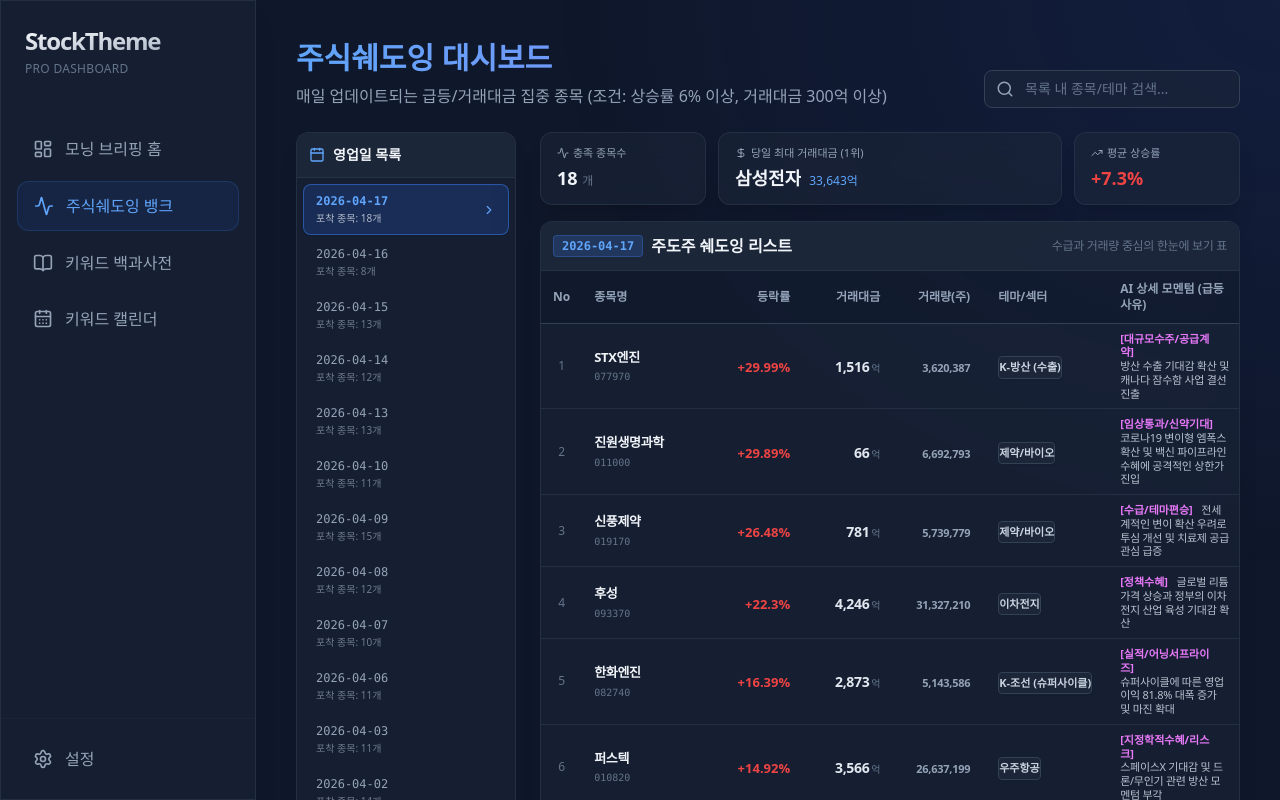
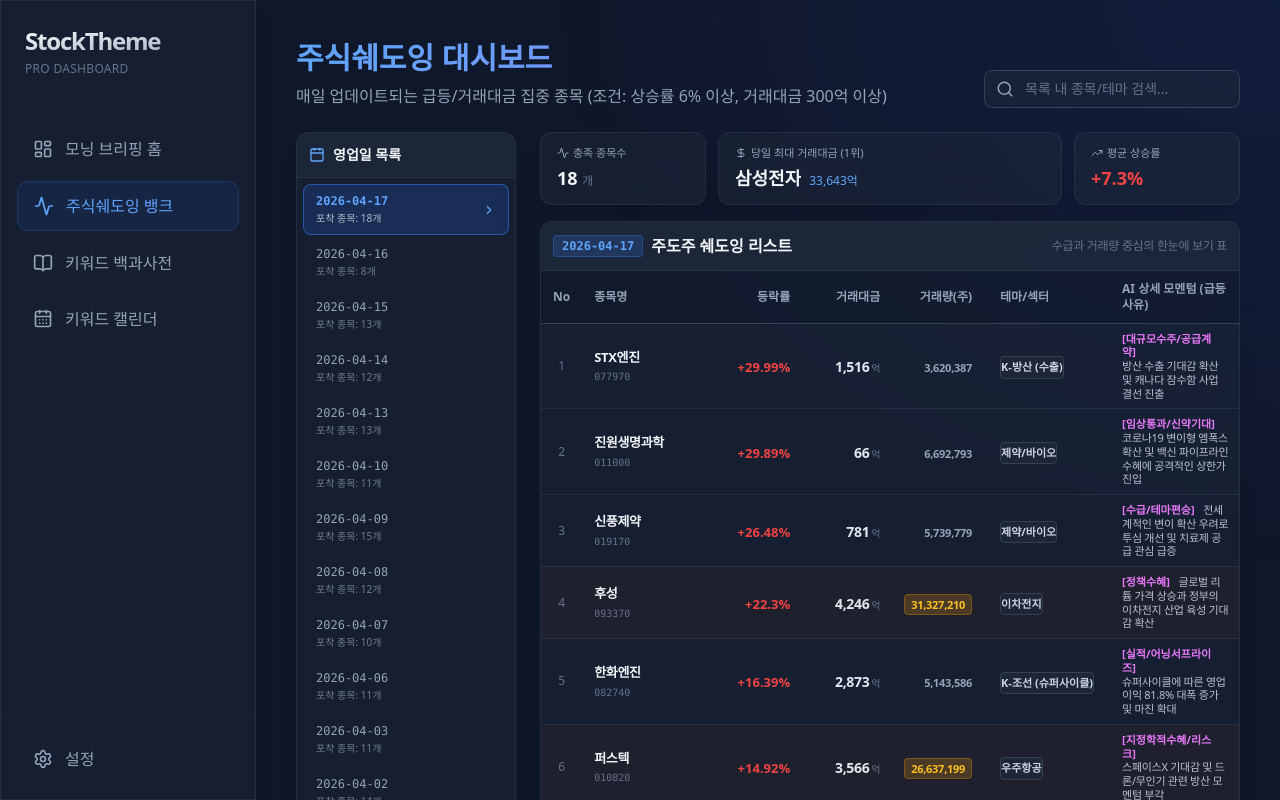
Before and after one commit to rebuilderj-ops/stock-shading, a React (Vite) app: page /shadowing in a window 1280 px wide. Built offline with nearby package versions, Linux system fonts and the light colour scheme.

Commit message:
fix: adjust python filter condition and highlight high volume stocks in UI

```diff
--- a/src/pages/ShadowingDashboard.jsx
+++ b/src/pages/ShadowingDashboard.jsx
@@ -190,10 +190,11 @@ const ShadowingDashboard = () => {
                 <tbody className="divide-y divide-slate-700/50">
                   {selectedDateRecords.length > 0 ? selectedDateRecords.map((record, index) => {
                     const { category, text } = parseReason(record.reason || "");
+                    const isHighVolume = record.volume_cnt >= 10000000;
                     const formattedVolCnt = record.volume_cnt ? record.volume_cnt.toLocaleString() : "-";
 
                     return (
-                      <tr key={record.id} className="hover:bg-slate-800/60 transition-colors group">
+                      <tr key={record.id} className={`transition-colors group ${isHighVolume ? 'bg-amber-900/10 hover:bg-amber-900/20' : 'hover:bg-slate-800/60'}`}>
                         <td className="py-2 px-3 text-center text-slate-500 text-xs">{index + 1}</td>
                         <td className="py-2 px-3">
                           <div className="flex flex-col gap-0.5">
@@ -217,7 +218,7 @@ const ShadowingDashboard = () => {
                           </span>
                         </td>
                         <td className="py-2 px-3 text-right">
-                          <span className="font-semibold text-slate-400 text-[11px] tabular-nums tracking-tight">
+                          <span className={`font-semibold text-[11px] tabular-nums tracking-tight ${isHighVolume ? 'bg-amber-500/20 text-amber-400 border border-amber-500/30 px-1.5 py-0.5 rounded shadow-sm' : 'text-slate-400'}`}>
                             {formattedVolCnt}
                           </span>
                         </td>
```
Also changed, not shown: 1 other file (tests, documents, lock files or other folders).
